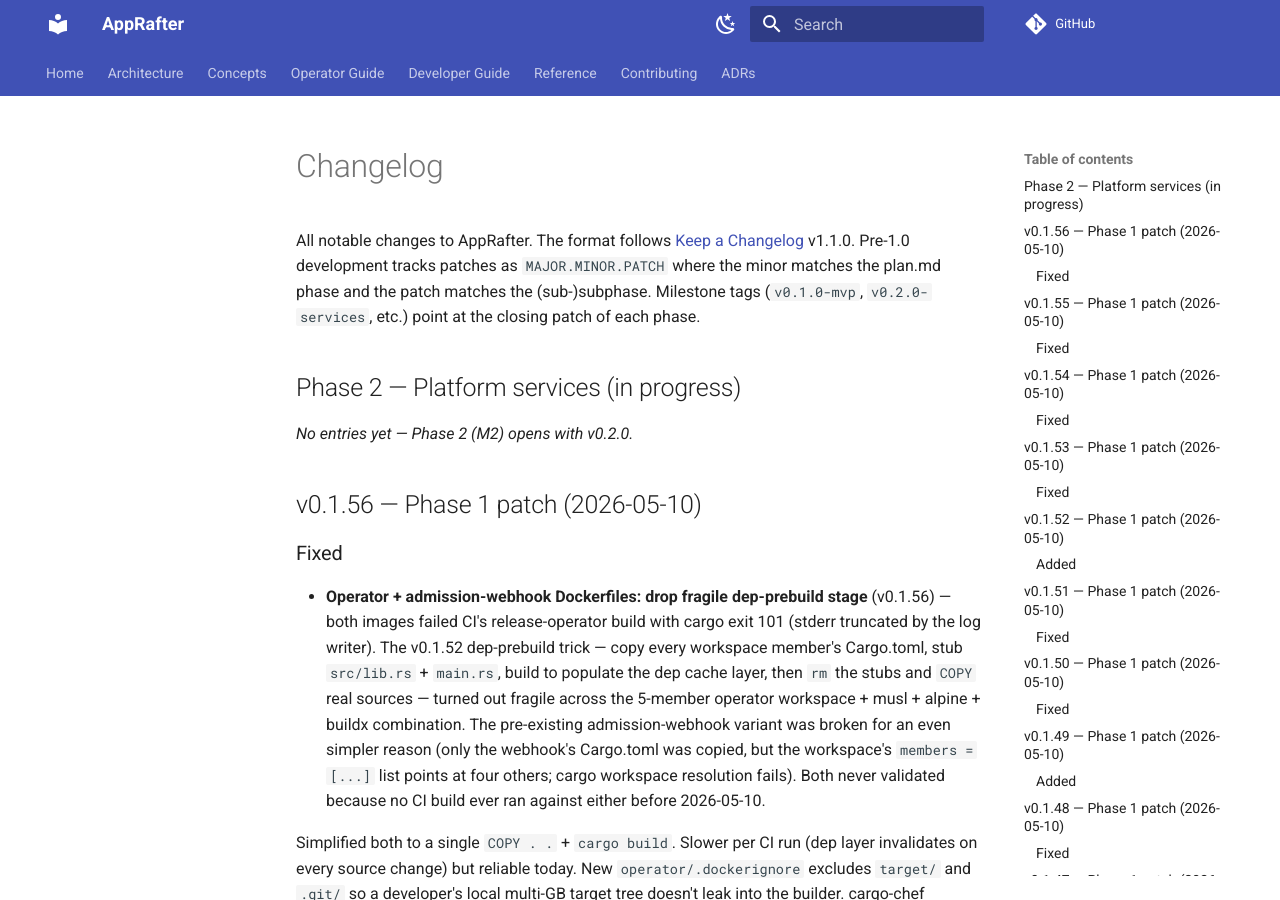
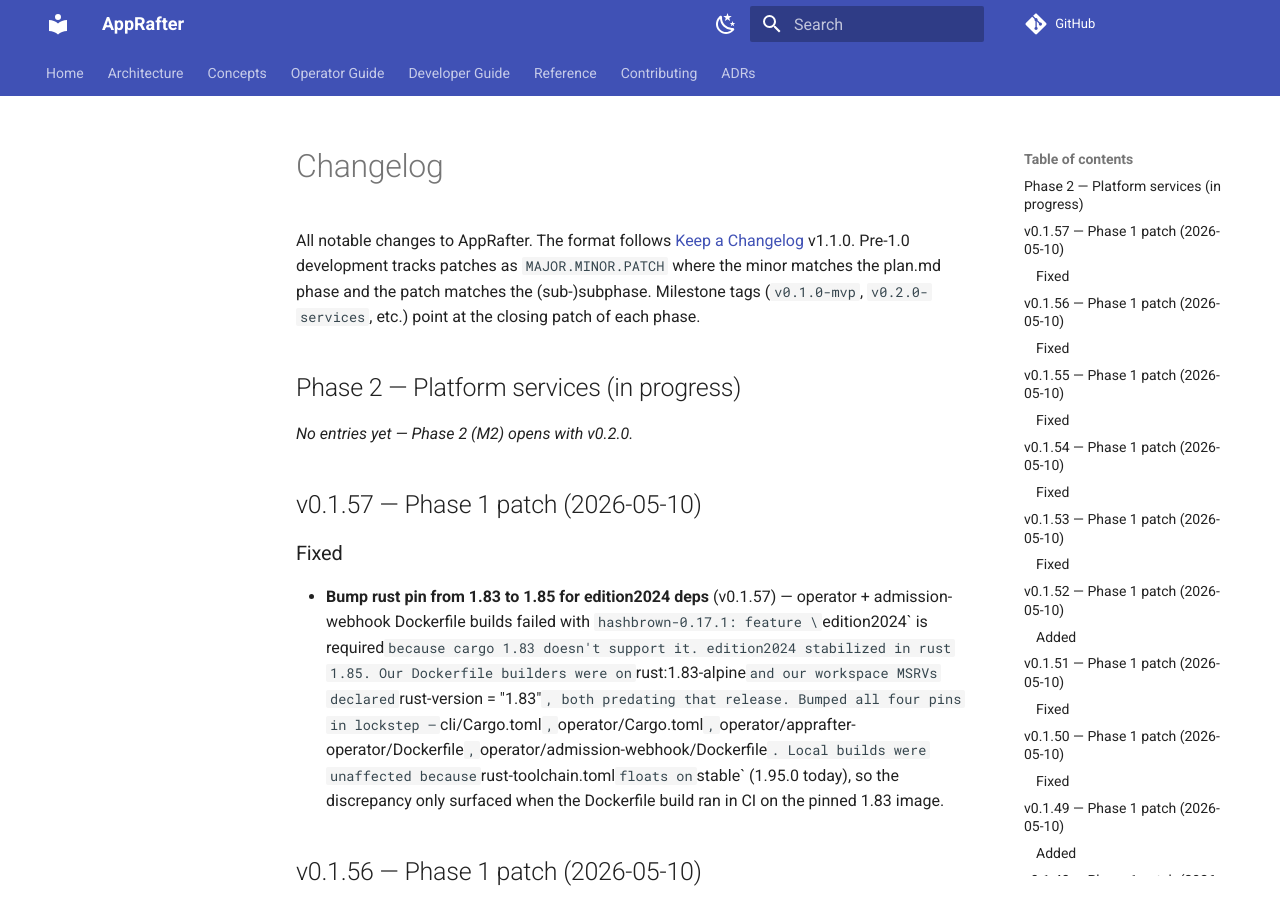
Before and after one commit to AppRafter/apprafter, an MkDocs documentation site: the page built from docs/changelog/UNRELEASED.md, in a window 1280 px wide and 900 px high. Built offline with MkDocs 1.6.1 and Material for MkDocs 9.7.7, drawn with Linux system fonts in a browser that asks for light colours; comment, search, counter and statistics services are not loaded.

Commit message:
docs(changelog): v0.1.57 — bump rust 1.83 → 1.85 for edition2024
Co-Authored-By: Claude Opus 4.7 (1M context) <noreply@anthropic.com>

```diff
--- a/docs/changelog/UNRELEASED.md
+++ b/docs/changelog/UNRELEASED.md
@@ -10,6 +10,24 @@ patch of each phase.
 ## Phase 2 — Platform services (in progress)
 
 _No entries yet — Phase 2 (M2) opens with v0.2.0._
+
+## v0.1.57 — Phase 1 patch (2026-05-10)
+
+### Fixed
+
+- **Bump rust pin from 1.83 to 1.85 for edition2024 deps**
+  (v0.1.57) — operator + admission-webhook Dockerfile builds
+  failed with `hashbrown-0.17.1: feature \`edition2024\` is
+  required` because cargo 1.83 doesn't support it. edition2024
+  stabilized in rust 1.85. Our Dockerfile builders were on
+  `rust:1.83-alpine` and our workspace MSRVs declared
+  `rust-version = "1.83"`, both predating that release. Bumped
+  all four pins in lockstep — `cli/Cargo.toml`,
+  `operator/Cargo.toml`, `operator/apprafter-operator/Dockerfile`,
+  `operator/admission-webhook/Dockerfile`. Local builds were
+  unaffected because `rust-toolchain.toml` floats on `stable`
+  (1.95.0 today), so the discrepancy only surfaced when the
+  Dockerfile build ran in CI on the pinned 1.83 image.
 
 ## v0.1.56 — Phase 1 patch (2026-05-10)
 
```
Also changed, not shown: plan.md (+1 -0 lines).
